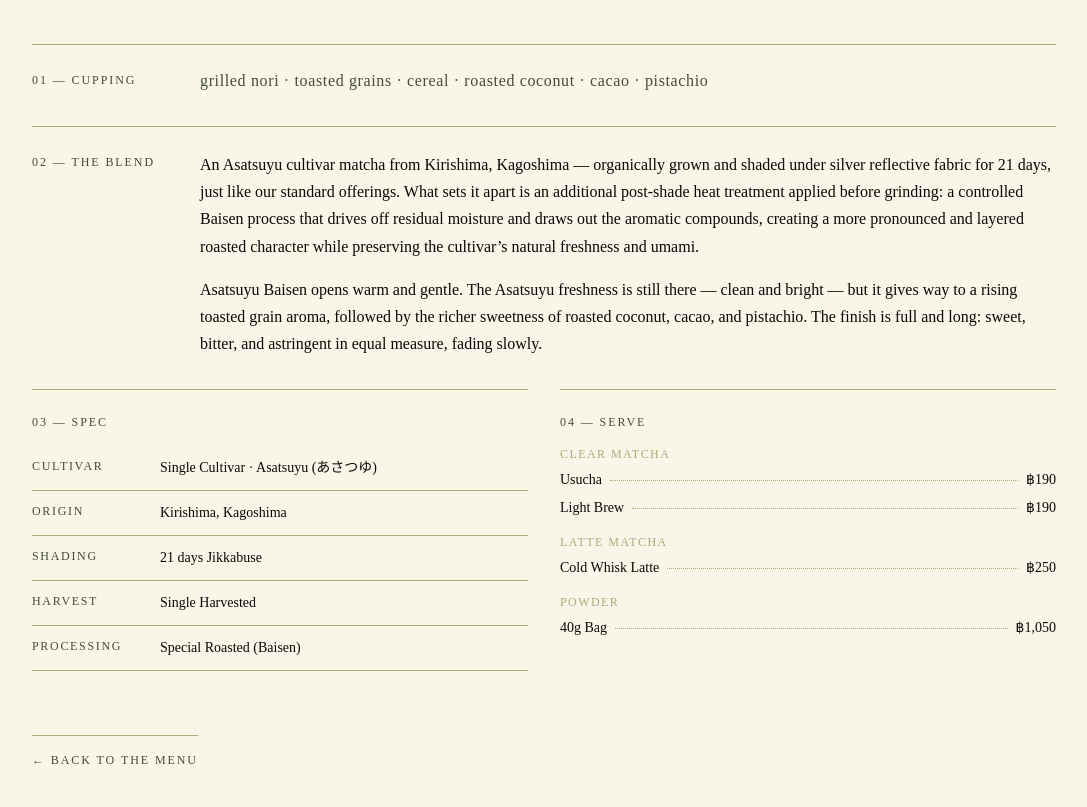
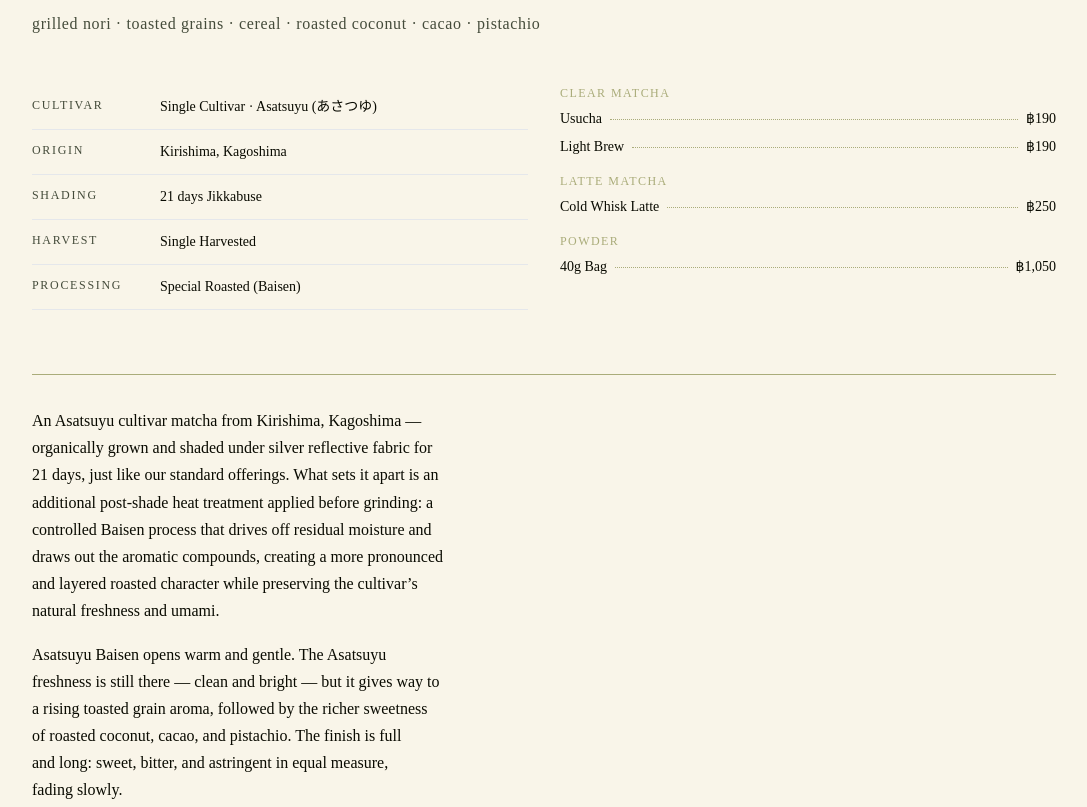
Before and after one commit to chuan-khuna/altr-matcha-menu, an Astro site: page /matcha/asatsuyu-baisen in a window 1280 px wide. Shown: the part 380-1187 px from the top of the page, without its empty margins (96-1183 px from the left). Built offline with nearby package versions, Linux system fonts and the light colour scheme; Astro itself is replaced by a stand-in of ours.

Commit message:
refactor(matcha-slug): reorganise sections and reduce visual noise
- reorder page: TasteNotes -> Spec+Menu grid -> Story (pricing visible before narrative)
- remove numbered section labels (01 -- Cupping, 02 -- The blend, etc.)
- remove border-t dividers from TasteNotes, MatchaInfo, AvailableMenu
- keep single hairline before Story block (mt-16 border-t)
- soften spec table row dividers to border-border/50
- tighten header spacing (pb-10 -> pb-6, mb-16 -> mb-12)
- cap story prose width at max-w-[52ch]

Co-authored-by: Copilot <223556219+Copilot@users.noreply.github.com>

```diff
--- a/src/components/matcha-info/AvailableMenu.astro
+++ b/src/components/matcha-info/AvailableMenu.astro
@@ -12,9 +12,7 @@ const { menuEntries } = Astro.props;
 const formatPrice = (n: number) => (n > 0 ? `฿${n.toLocaleString()}` : "—");
 ---
 
-<!-- 04 — Serve -->
-<div class="fade-up border-t border-border pt-6">
-  <p class="mono text-xs uppercase tracking-[0.16em] text-ink-muted mb-4">04 — Serve</p>
+<div class="fade-up">
   {menuEntries.map(({ label, items }) => (
     <div class="mt-4 first:mt-0">
       <p class="mono mb-2 text-xs uppercase tracking-[0.12em] text-accent">{label}</p>
--- a/src/components/matcha-info/MatchaInfo.astro
+++ b/src/components/matcha-info/MatchaInfo.astro
@@ -10,12 +10,10 @@ interface Props {
 const { specRows } = Astro.props;
 ---
 
-<!-- 03 — Spec -->
-<div class="fade-up border-t border-border pt-6">
-  <p class="mono text-xs uppercase tracking-[0.16em] text-ink-muted mb-4">03 — Spec</p>
+<div class="fade-up">
   <dl class="mono grid gap-0 text-xs">
     {specRows.map((row) => (
-      <div class="grid grid-cols-[7rem_1fr] gap-4 border-b border-border py-3">
+      <div class="grid grid-cols-[7rem_1fr] gap-4 border-b border-border/50 py-3">
         <dt class="uppercase tracking-[0.14em] text-ink-muted">{row.label}</dt>
         <dd class="m-0 text-sm text-ink">{row.value}</dd>
       </div>
--- a/src/components/matcha-info/Story.astro
+++ b/src/components/matcha-info/Story.astro
@@ -7,10 +7,8 @@ interface Props {
 const { Content } = Astro.props;
 ---
 
-<!-- 02 — The blend -->
-<div class="fade-up grid grid-cols-1 gap-2 border-t border-border pt-6 mt-8 min-[560px]:grid-cols-[8rem_1fr] min-[560px]:gap-10">
-  <p class="mono text-xs uppercase tracking-[0.16em] text-ink-muted pt-[0.2rem]">02 — The blend</p>
-  <div class="blend__story-body font-sans text-base leading-[1.7] text-ink">
+<div class="fade-up mt-16 border-t border-border pt-8">
+  <div class="blend__story-body font-sans text-base leading-[1.7] text-ink max-w-[52ch]">
     <Content />
   </div>
 </div>
--- a/src/components/matcha-info/TasteNotes.astro
+++ b/src/components/matcha-info/TasteNotes.astro
@@ -5,8 +5,6 @@ interface Props {
 const { notes } = Astro.props;
 ---
 
-<!-- 01 — Cupping -->
-<div class="fade-up grid grid-cols-1 gap-2 border-t border-border pt-6 min-[560px]:grid-cols-[8rem_1fr] min-[560px]:gap-10">
-  <p class="mono text-xs uppercase tracking-[0.16em] text-ink-muted pt-[0.2rem]">01 — Cupping</p>
+<div class="fade-up">
   <p class="mono lowercase tracking-[0.04em] text-ink-muted">{notes.join(' · ')}</p>
 </div>
--- a/src/pages/matcha/[slug].astro
+++ b/src/pages/matcha/[slug].astro
@@ -58,7 +58,7 @@ const specRows = [
     <div class="mx-auto max-w-[64rem]">
 
       <!-- Specimen header — huge italic name -->
-      <header class="fade-up mb-16 border-b border-border pb-10">
+      <header class="fade-up mb-12 border-b border-border pb-6">
         <p class="mono text-xs uppercase tracking-[0.16em] text-ink-muted">{eyebrow}</p>
         <h1 class="display mt-4 text-[clamp(3.5rem,10vw,7.5rem)] italic leading-[0.96] tracking-[-0.02em]">
           {d.name}
@@ -72,13 +72,12 @@ const specRows = [
 
       <TasteNotes notes={d.notes} />
 
-      <Story Content={Content} />
-
-      <!-- 03 + 04 side-by-side on wider screens -->
-      <div class="mt-8 grid grid-cols-1 gap-8 min-[640px]:grid-cols-2">
+      <div class="mt-12 grid grid-cols-1 gap-8 min-[640px]:grid-cols-2">
         <MatchaInfo specRows={specRows} />
         <AvailableMenu menuEntries={menuEntries} />
       </div>
+
+      <Story Content={Content} />
 
       <a
         href="/#menu"
```
